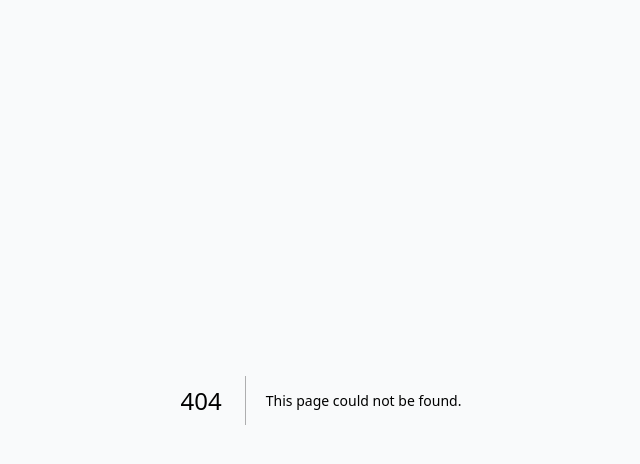
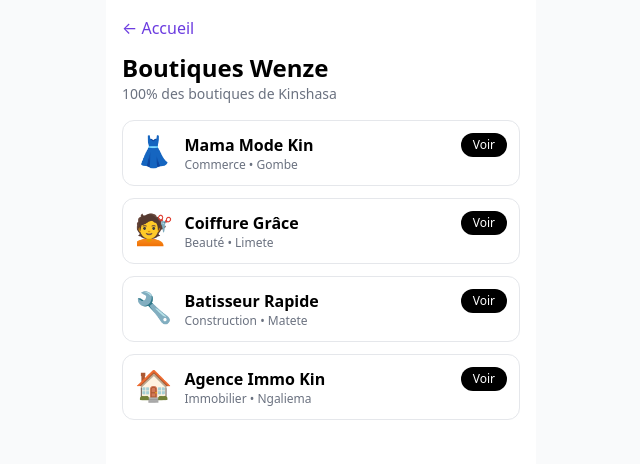
Before and after one commit to kongolokelvin47-cmd/Wenze-pwa, a Next.js app: page /boutiques in a window 1280 px wide. Before the commit this address had no page. Shown: the top 464 px of the page, without its empty margins (319-959 px from the left). Built offline with nearby package versions, Linux system fonts and the light colour scheme.

Commit message:
Add boutiques page with listing and links

```diff
--- /dev/null
+++ b/app/boutiques/page.tsx
@@ -0,0 +1,26 @@
+"use client";
+import Link from "next/link";
+const boutiques = [
+  { name: "Mama Mode Kin", cat: "Commerce", icon: "👗", ville: "Gombe" },
+  { name: "Coiffure Grâce", cat: "Beauté", icon: "💇", ville: "Limete" },
+  { name: "Batisseur Rapide", cat: "Construction", icon: "🔧", ville: "Matete" },
+  { name: "Agence Immo Kin", cat: "Immobilier", icon: "🏠", ville: "Ngaliema" },
+];
+export default function Boutiques() {
+  return (
+    <div className="max-w-[430px] mx-auto bg-white min-h-screen p-4">
+      <Link href="/" className="text-[#6C3CE0]">← Accueil</Link>
+      <h1 className="text-2xl font-black mt-3">Boutiques Wenze</h1>
+      <p className="text-sm text-gray-500">100% des boutiques de Kinshasa</p>
+      <div className="grid gap-3 mt-4">
+        {boutiques.map(b => (
+          <div key={b.name} className="border p-3 rounded-xl flex gap-3">
+            <div className="text-3xl">{b.icon}</div>
+            <div><p className="font-bold">{b.name}</p><p className="text-xs text-gray-500">{b.cat} • {b.ville}</p></div>
+            <Link href="/profil" className="ml-auto bg-black text-white text-xs px-3 py-1 rounded-full h-fit">Voir</Link>
+          </div>
+        ))}
+      </div>
+    </div>
+  )
+        }
```
